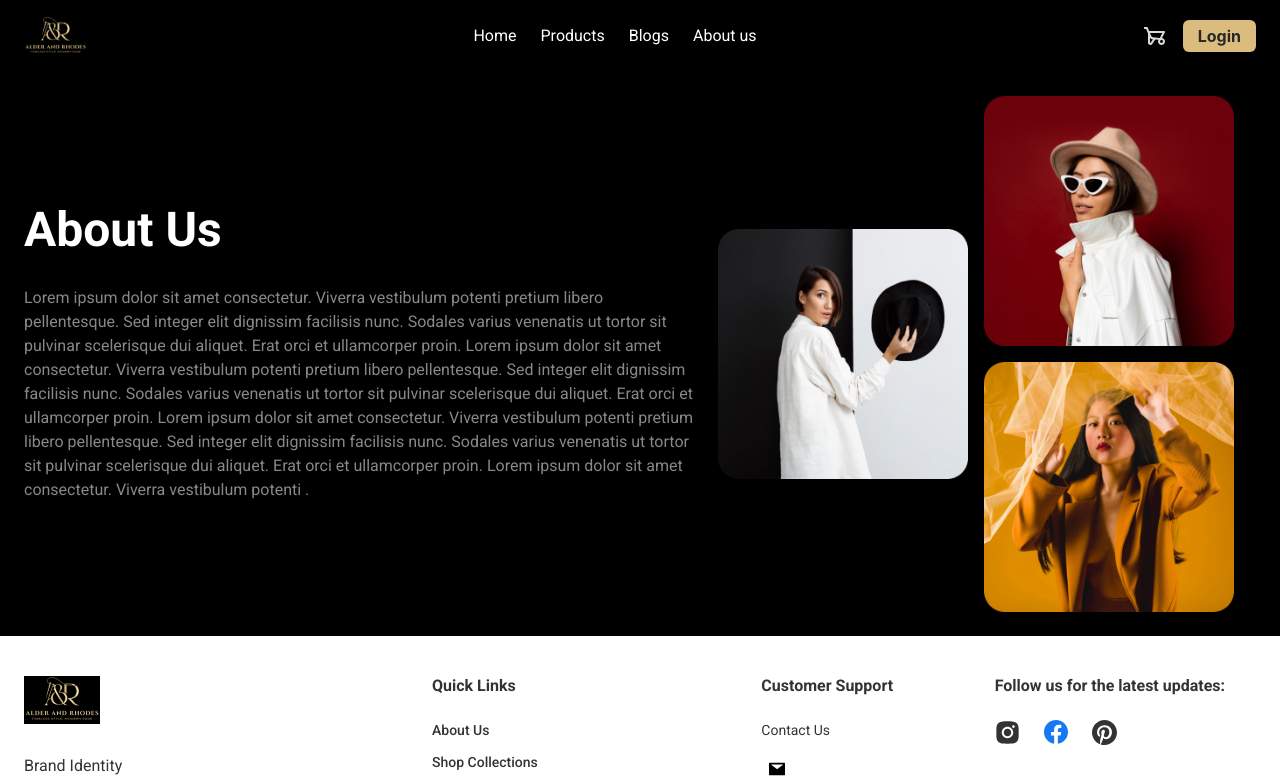
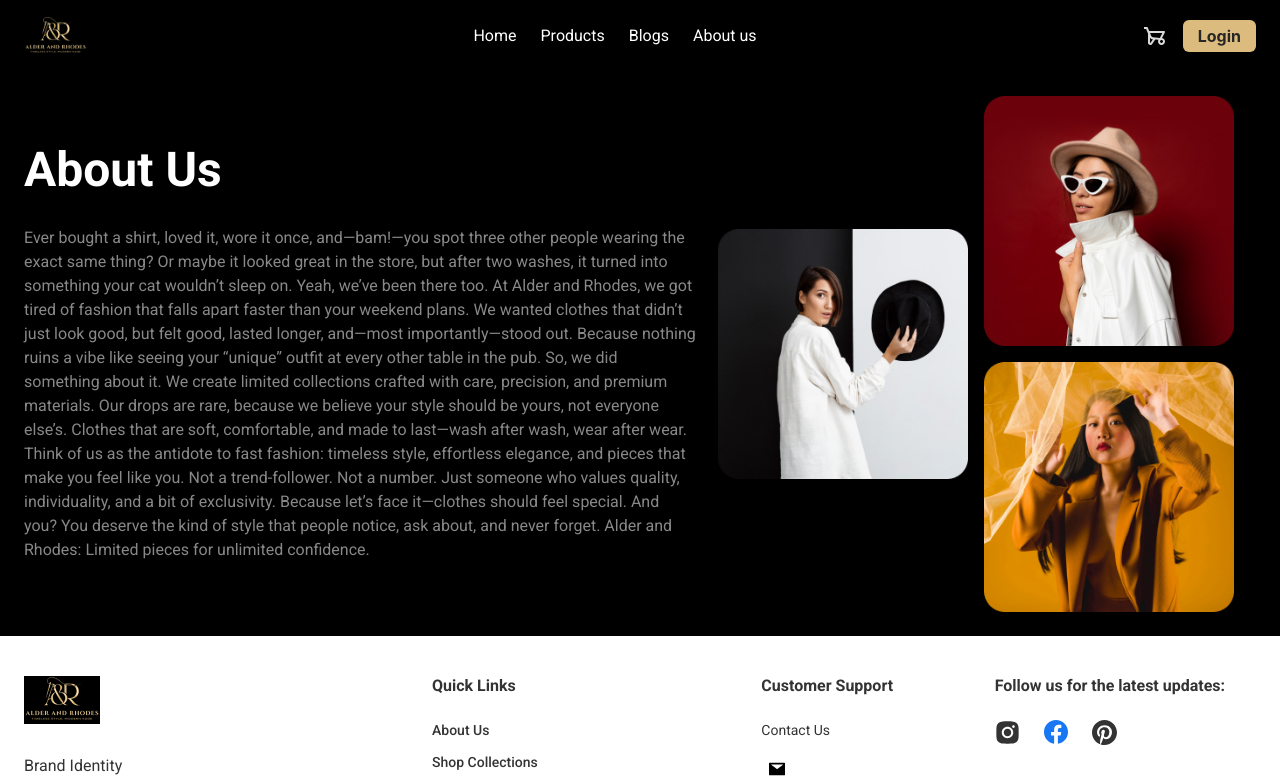
Before and after one commit to Mahedihasanimam/sowjanya-ecomarce, a Next.js app: page /aboutus in a window 1280 px wide. Shown: the top 781 px of the page. Built offline with nearby package versions, Linux system fonts and the light colour scheme.

Commit message:
about and product updated

```diff
--- a/src/app/(main-layout)/aboutus/page.jsx
+++ b/src/app/(main-layout)/aboutus/page.jsx
@@ -17,7 +17,21 @@ export default function AboutSection() {
                             About Us
                         </h1>
                         <div className="text-[#888888] space-y-4">
-                        Lorem ipsum dolor sit amet consectetur. Viverra vestibulum potenti pretium libero pellentesque. Sed integer elit dignissim facilisis nunc. Sodales varius venenatis ut tortor sit pulvinar scelerisque dui aliquet. Erat orci et ullamcorper proin. Lorem ipsum dolor sit amet consectetur. Viverra vestibulum potenti pretium libero pellentesque. Sed integer elit dignissim facilisis nunc. Sodales varius venenatis ut tortor sit pulvinar scelerisque dui aliquet. Erat orci et ullamcorper proin. Lorem ipsum dolor sit amet consectetur. Viverra vestibulum potenti pretium libero pellentesque. Sed integer elit dignissim facilisis nunc. Sodales varius venenatis ut tortor sit pulvinar scelerisque dui aliquet. Erat orci et ullamcorper proin. Lorem ipsum dolor sit amet consectetur. Viverra vestibulum potenti .
+                        Ever bought a shirt, loved it, wore it once, and—bam!—you spot three other people wearing the exact same thing? Or maybe it looked great in the store, but after two washes, it turned into something your cat wouldn’t sleep on.
+
+Yeah, we’ve been there too.
+
+At Alder and Rhodes, we got tired of fashion that falls apart faster than your weekend plans. We wanted clothes that didn’t just look good, but felt good, lasted longer, and—most importantly—stood out. Because nothing ruins a vibe like seeing your “unique” outfit at every other table in the pub.
+
+So, we did something about it.
+
+We create limited collections crafted with care, precision, and premium materials. Our drops are rare, because we believe your style should be yours, not everyone else’s. Clothes that are soft, comfortable, and made to last—wash after wash, wear after wear.
+
+Think of us as the antidote to fast fashion: timeless style, effortless elegance, and pieces that make you feel like you. Not a trend-follower. Not a number. Just someone who values quality, individuality, and a bit of exclusivity.
+
+Because let’s face it—clothes should feel special. And you? You deserve the kind of style that people notice, ask about, and never forget.
+
+Alder and Rhodes: Limited pieces for unlimited confidence.
                         </div>
                         {/* <Link href="/aboutus">
             <Button
--- a/src/app/(main-layout)/products/page.jsx
+++ b/src/app/(main-layout)/products/page.jsx
@@ -160,7 +160,7 @@ export default function Page() {
 
 
 
-        <h1 className="text-4xl font-bold  text-white py-9">Anti fashion</h1>
+        <h1 className="text-4xl font-bold  text-white py-9">Enssentials please</h1>
         <div className="grid grid-cols-1 md:grid-cols-2 lg:grid-cols-3 xl:grid-cols-4 gap-6">
           {products.map((product) => (
             <AntiFashionCard
```
